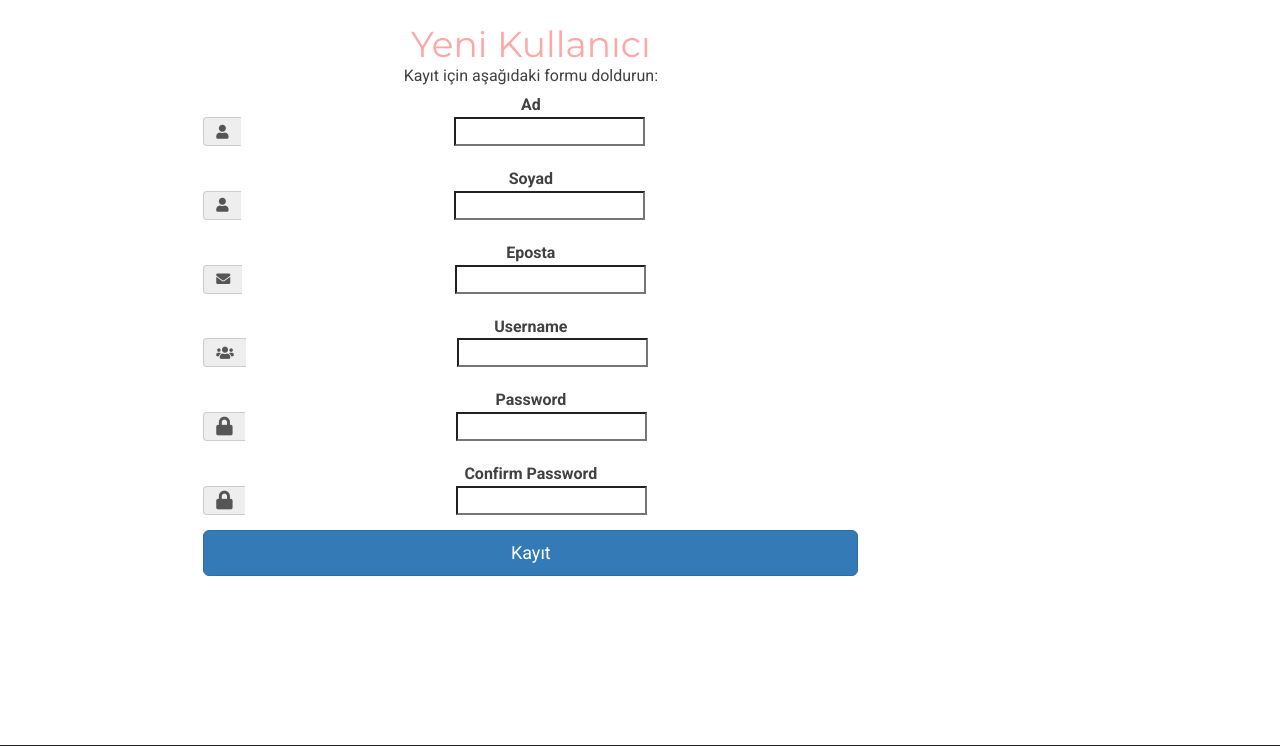
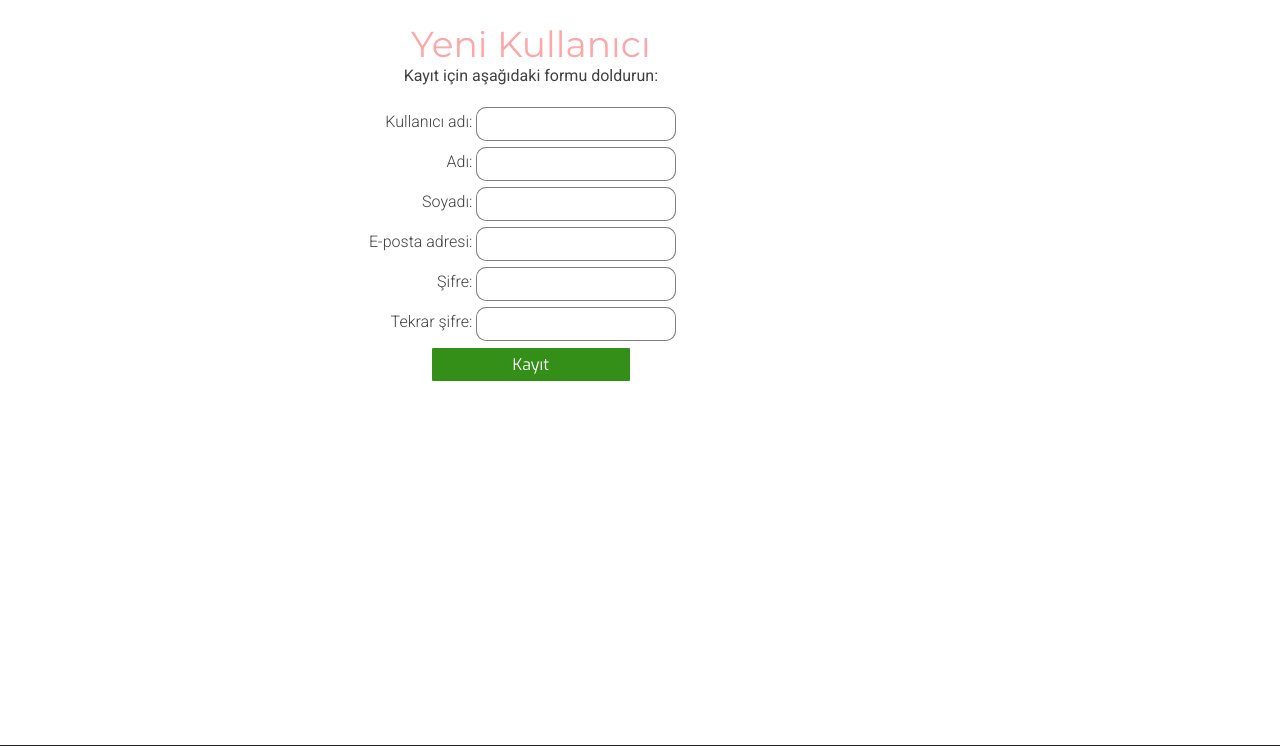
Before and after one commit to hakanergul/LoversAlbum, a Django app: page /register/ in a window 1280 px wide. Shown: the part 55-801 px from the top of the page. Run offline with Django 3.2, Linux system fonts and the light colour scheme; some libraries are stand-ins or nearby versions; some web fonts are replaced.

Commit message:
formlar floatla düzenlendi

```diff
--- a/static/css/style.css
+++ b/static/css/style.css
@@ -396,6 +396,22 @@
 
 /********* LOGIN/REGISTRATION FORM *************/
 
+.helptext {
+  display: none;
+}
+.login {
+  margin: 20px;
+}
+
+.login-button {
+  margin: 0 auto;
+}
+
+.giris-formu {
+  max-width: 500px;
+  margin: 10px auto;
+}
+
 .login-name-btn {
   color: #fff;
   background-color: rgba(255, 0, 0, 0.1);
@@ -407,46 +423,39 @@
   background-color: rgba(255, 0, 0, 0.349);
 }
 
-.login {
-  height: 60vh;
-  padding: 10px;
-  z-index: 2;
-  display: flex;
-  flex-direction: column;
-  justify-content: center;
+.login input {
+  border: solid 1px rgba(0, 0, 0, 0.5);
 }
 
 .login label {
-  margin-top: 8px;
-  margin-bottom: 4px;
-  color: rgb(34, 41, 5);
+  clear: left;
+  float: left;
+  width: 40%;
+  text-align: right;
+  font-weight: 200;
+}
+
+.login label:after {
+  content: "";
+  line-height: 30px;
 }
 
 .login input[type="text"],
+.login input[type="password"],
 .login input[type="email"] {
-  width: 250px;
-  height: 30px;
-  background: transparent;
-  border: 1px solid rgba(29, 144, 0, 0.431);
-  border-radius: 2px;
-  color: rgb(11, 32, 5);
-  font-family: "Exo", sans-serif;
-  font-size: 16px;
-  font-weight: 400;
-  padding: 4px;
+  margin-top: 0;
+  margin-bottom: 6px;
+  margin-left: 4px;
+  min-width: 200px;
+  max-width: 250px;
+  width: 30%;
+  line-height: 30px;
+  border-radius: 10px;
+  float: left;
 }
 
-.login input[type="password"] {
-  width: 250px;
-  height: 30px;
-  background: transparent;
-  border: 1px solid rgba(29, 144, 0, 0.431);
-  border-radius: 2px;
-  color: rgb(11, 32, 5);
-  font-family: "Exo", sans-serif;
-  font-size: 16px;
-  font-weight: 400;
-  padding: 4px;
+.login p:last-child {
+  margin: 0 auto;
 }
 
 .login input[type="submit"] {
@@ -456,12 +465,13 @@
   border: 1px solid #fff;
   cursor: pointer;
   border-radius: 2px;
-  color: #a18d6c;
+  color: #fff;
   font-family: "Exo", sans-serif;
   font-size: 16px;
   font-weight: 400;
   padding: 6px;
   margin-top: 10px;
+  clear: both;
 }
 
 .login input[type="submit"]:hover {
--- a/templates/registration/register.html
+++ b/templates/registration/register.html
@@ -7,74 +7,12 @@
 {% if not user.is_authenticated %}
 <h1>Yeni Kullanıcı</h1>
 <p>Kayıt için aşağıdaki formu doldurun:</p>
-
-					<form class="form-horizontal" method="post" action=".">
-
-						<div class="form-group">
-							<label for="id_first_name" class="cols-sm-2 control-label">Ad</label>
-							<div class="cols-sm-10">
-								<div class="input-group">
-									<span class="input-group-addon"><i class="fa fa-user fa" aria-hidden="true"></i></span>
-									{{ user_form.first_name }}
-								</div>
-							</div>
-						</div>
-
-                        <div class="form-group">
-							<label for="id_last_name" class="cols-sm-2 control-label">Soyad</label>
-							<div class="cols-sm-10">
-								<div class="input-group">
-									<span class="input-group-addon"><i class="fa fa-user fa" aria-hidden="true"></i></span>
-									{{ user_form.last_name }}
-								</div>
-							</div>
-						</div>
-
-						<div class="form-group">
-							<label for="id_email" class="cols-sm-2 control-label">Eposta</label>
-							<div class="cols-sm-10">
-								<div class="input-group">
-									<span class="input-group-addon"><i class="fa fa-envelope fa" aria-hidden="true"></i></span>
-									{{ user_form.email }}
-								</div>
-							</div>
-						</div>
-
-						<div class="form-group">
-							<label for="id_username" class="cols-sm-2 control-label">Username</label>
-							<div class="cols-sm-10">
-								<div class="input-group">
-									<span class="input-group-addon"><i class="fa fa-users fa" aria-hidden="true"></i></span>
-									{{ user_form.username }}
-								</div>
-							</div>
-						</div>
-
-						<div class="form-group">
-							<label for="id_password" class="cols-sm-2 control-label">Password</label>
-							<div class="cols-sm-10">
-								<div class="input-group">
-									<span class="input-group-addon"><i class="fa fa-lock fa-lg" aria-hidden="true"></i></span>
-									{{ user_form.password }}
-								</div>
-							</div>
-						</div>
-
-						<div class="form-group">
-							<label for="id_password2" class="cols-sm-2 control-label">Confirm Password</label>
-							<div class="cols-sm-10">
-								<div class="input-group">
-									<span class="input-group-addon"><i class="fa fa-lock fa-lg" aria-hidden="true"></i></span>
-									{{ user_form.password2 }}
-								</div>
-							</div>
-						</div>
-
-						<div class="form-group ">
-                            <input class="btn btn-primary btn-lg btn-block login-button" type="submit" value="Kayıt">
-						</div>
-						{% csrf_token %}
-					</form>
+	<form class="login" method="post" action=".">
+		{{ user_form.as_p }}
+{% comment %} {{ profile_form.as_p }} {% endcomment %}
+        <input class="btn btn-primary btn-lg btn-block login-button" type="submit" value="Kayıt">
+		{% csrf_token %}
+	</form>
 
 {% endif %}
 </div>
```
Also changed, not shown: db.sqlite3, media/uploads/yasmin/2018/12/08/thumbnail_p_20180218_203355_vhdr_on.jpg (added), media/uploads/yasmin/2018/12/08/thumbnail_p_20180218_203355_vhdr_on_thumb.jpg (added).
